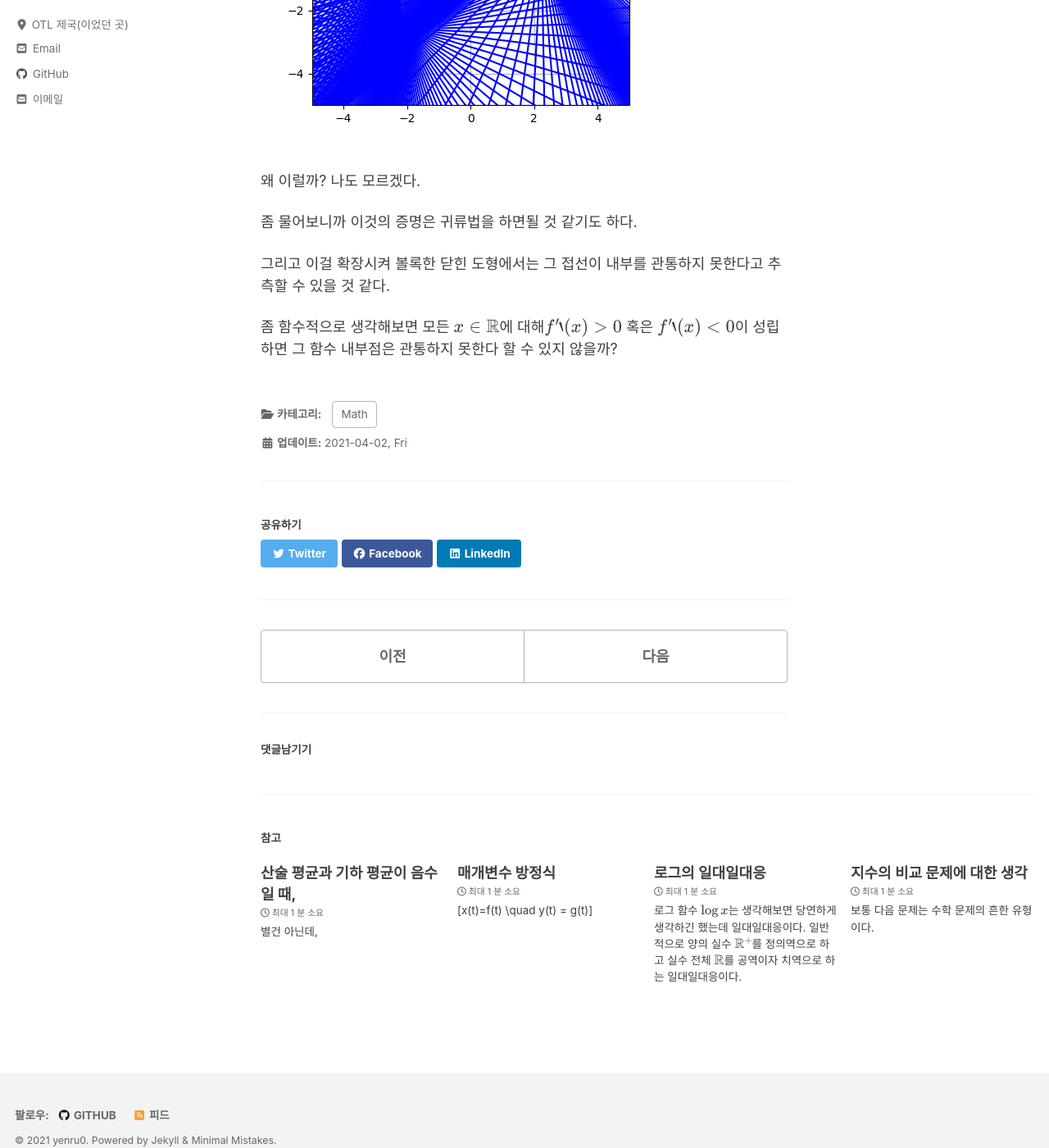
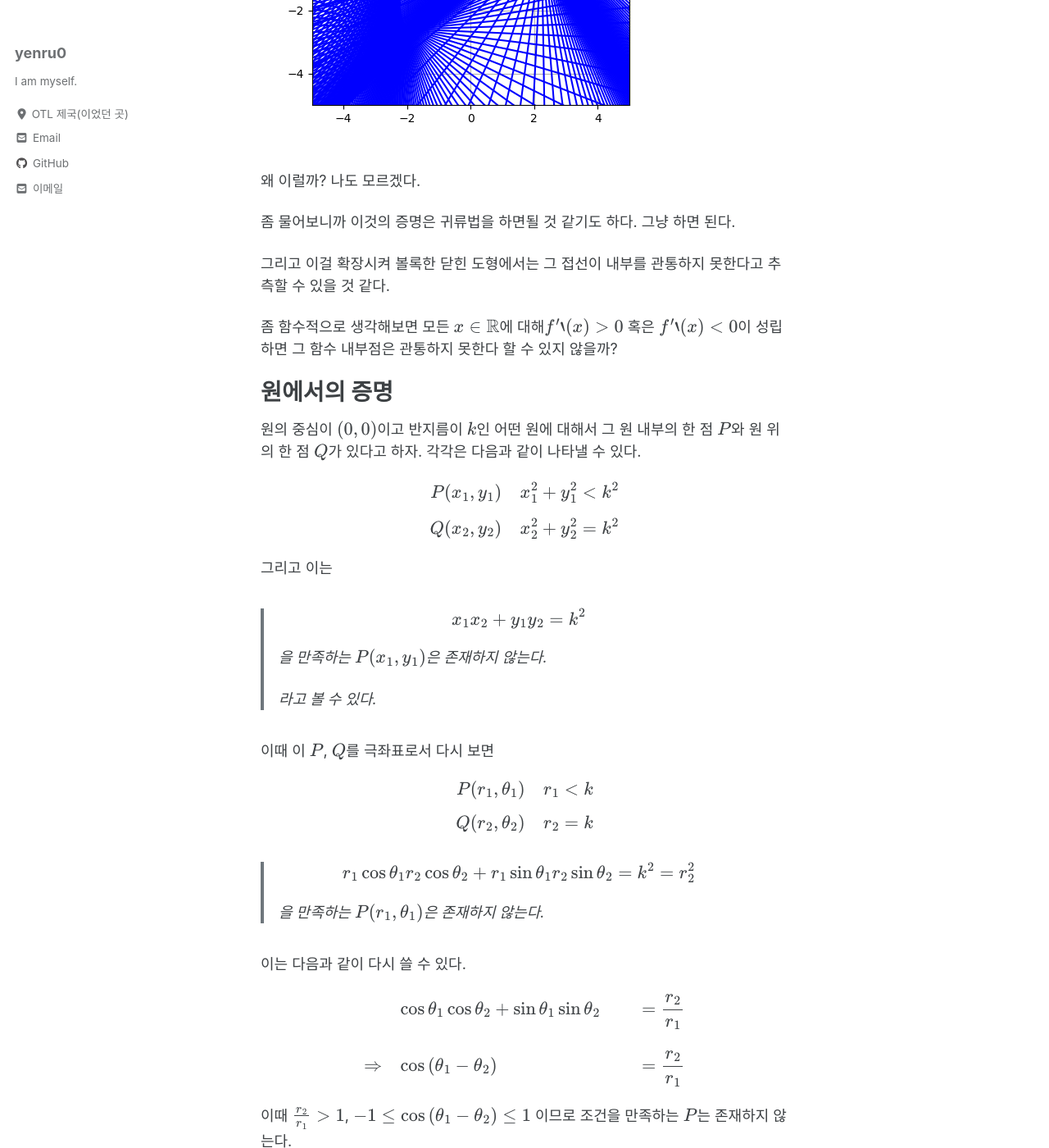
Before and after one commit to yenru0/yenru0.github.io, a Jekyll site: the page built from _posts/2021-04-02-no-tangent-shape.md, in a window 1280 px wide and 1400 px high, scrolled down 5423 px. Shown: the whole window at 82% size. Built offline with Jekyll 4.4.1, drawn with Linux system fonts in a browser that asks for light colours; cached includes are drawn as plain includes; nearby versions of some CDN libraries; formulas are drawn with MathJax 3; comment, search, counter and statistics services are not loaded.

Commit message:
update proof of 2021-04-02-no-tangent

```diff
--- a/_posts/2021-04-02-no-tangent-shape.md
+++ b/_posts/2021-04-02-no-tangent-shape.md
@@ -32,8 +32,47 @@ $$x(t) = 2\sin{t} + \cos{t},\quad y(t)=2\cos(t)-\sin(2t)$$
 
 왜 이럴까? 나도 모르겠다.
 
-좀 물어보니까 이것의 증명은 귀류법을 하면될 것 같기도 하다.
+좀 물어보니까 이것의 증명은 귀류법을 하면될 것 같기도 하다. 그냥 하면 된다.
 
 그리고 이걸 확장시켜 볼록한 닫힌 도형에서는 그 접선이 내부를 관통하지 못한다고 추측할 수 있을 것 같다.
 
 좀 함수적으로 생각해보면 모든 $x\in \mathbb{R}$에 대해$f''(x) > 0$ 혹은 $f''(x) < 0$이 성립하면 그 함수 내부점은 관통하지 못한다 할 수 있지 않을까?
+
+# 원에서의 증명
+
+원의 중심이 $(0, 0)$이고 반지름이 $k$인 어떤 원에 대해서 그 원 내부의 한 점 $P$와 원 위의 한 점 $Q$가 있다고 하자. 각각은 다음과 같이 나타낼 수 있다.
+
+$$\begin{align*}
+P(x_1, y_1) &\quad x_1^2+y_1^2 < k^2 \\[1.25ex]
+Q(x_2, y_2) &\quad x_2^2+y_2^2 = k^2
+\end{align*}$$
+
+그리고 이는
+>
+> $$x_1x_2 + y_1y_2=k^2$$
+>
+>을 만족하는 $P(x_1, y_1)$은 존재하지 않는다.
+>
+라고 볼 수 있다.
+
+이때 이 $P$, $Q$를 극좌표로서 다시 보면
+
+$$\begin{align*}
+P(r_1, \theta_1) &\quad r_1 < k \\[1.25ex]
+Q(r_2, \theta_2) &\quad r_2 = k
+\end{align*}$$
+
+>
+> $$r_1\cos{\theta_1}r_2\cos{\theta_2} + r_1\sin{\theta_1}r_2\sin{\theta_2}=k^2=r_2^2$$
+>
+> 을 만족하는 $P(r_1, \theta_1)$은 존재하지 않는다.
+
+이는 다음과 같이 다시 쓸 수 있다.
+
+$$\begin{align*}
+& \cos{\theta_1}\cos{\theta_2}+\sin{\theta_1}\sin{\theta_2} &= \frac{r_2}{r_1} \\[2ex]
+\Rightarrow\quad &  \cos{(\theta_1-\theta_2)} &=\frac{r_2}{r_1}&
+\end{align*}$$
+
+이때 $\frac{r_2}{r_1} > 1$, $-1 \leq \cos{(\theta_1-\theta_2)} \leq 1$ 이므로
+조건을 만족하는 $P$는 존재하지 않는다.
```
